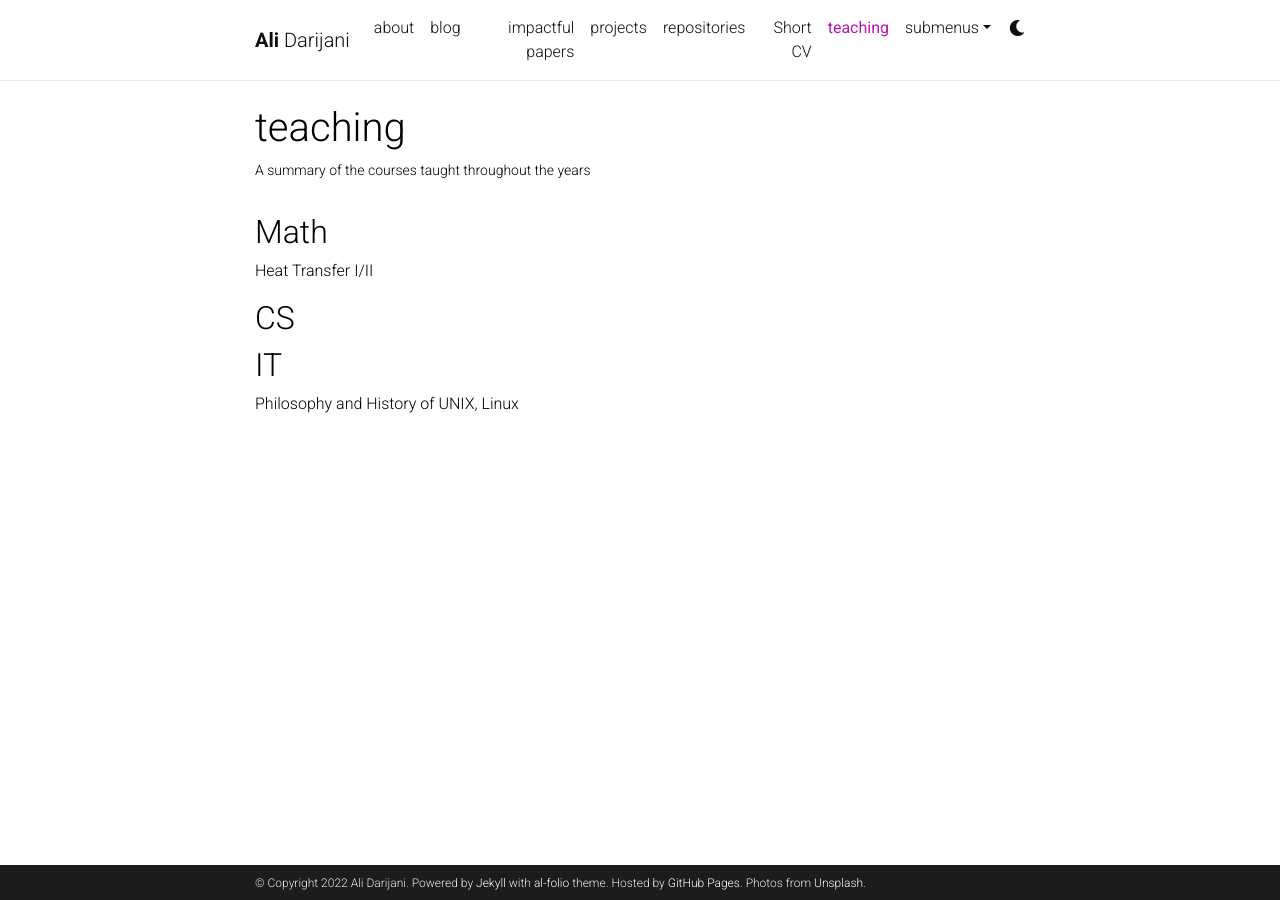
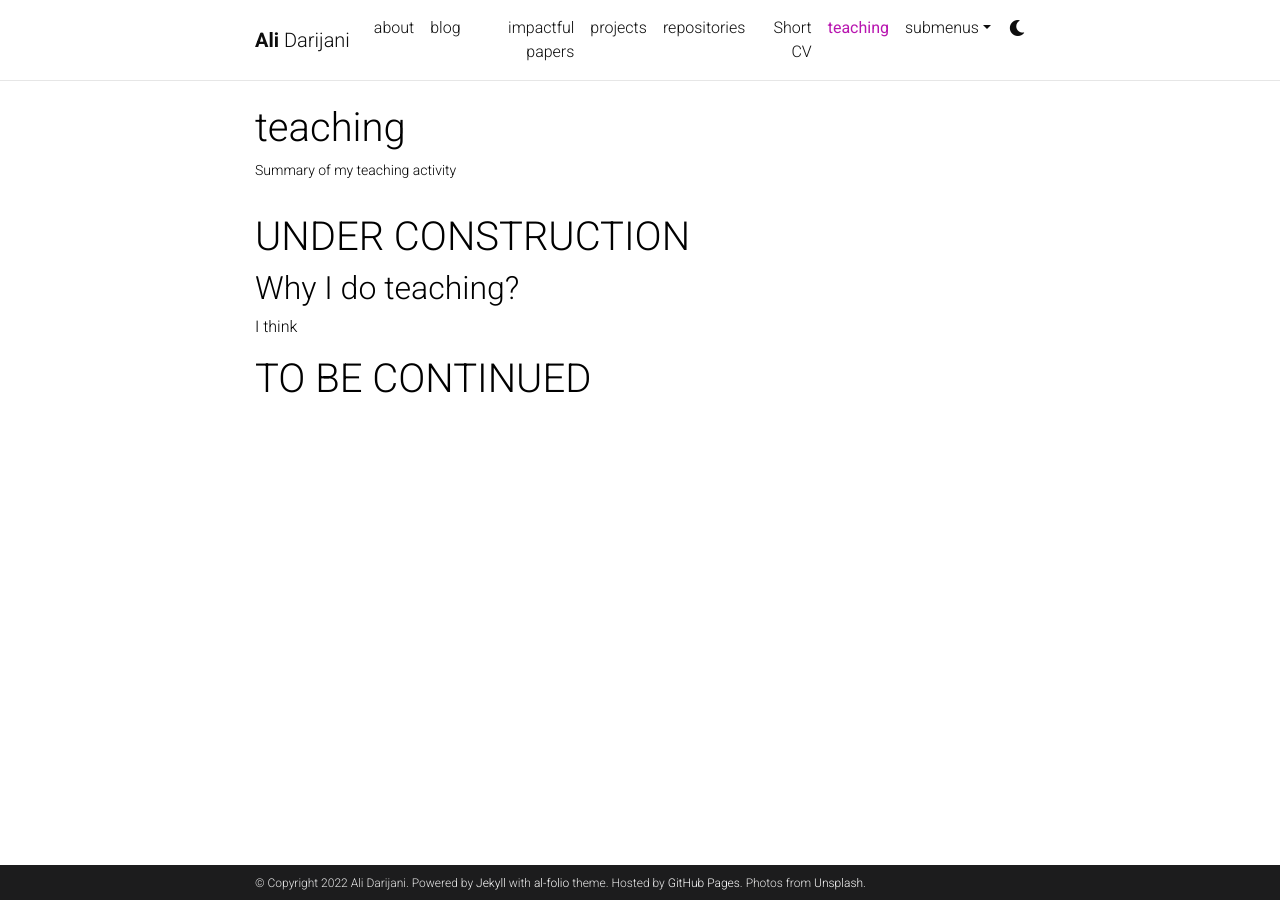
Before and after one commit to adarijani/adarijani.github.io_archived, a Jekyll site: the page built from _pages/teaching.md, in a window 1280 px wide. Built offline with Jekyll 4.4.1, drawn with Linux system fonts in a browser that asks for light colours; comment, search, counter and statistics services are not loaded; a style sheet for code colours, icons or effects is not loaded.

Commit message:
Update teaching.md

```diff
--- a/_pages/teaching.md
+++ b/_pages/teaching.md
@@ -2,7 +2,7 @@
 layout: page
 permalink: /teaching/
 title: teaching
-description: A summary of the courses taught throughout the years
+description: Summary of my teaching activity
 nav: true
 nav_order: 5
 ---
@@ -10,8 +10,7 @@ nav_order: 5
 
 [comment]: <>(Organize your courses by years, topics, or universities, however you like!)
 
-## Math
-Heat Transfer I/II
-## CS
-## IT
-Philosophy and History of UNIX, Linux
+# UNDER CONSTRUCTION
+## Why I do teaching?
+I think
+# TO BE CONTINUED
```
